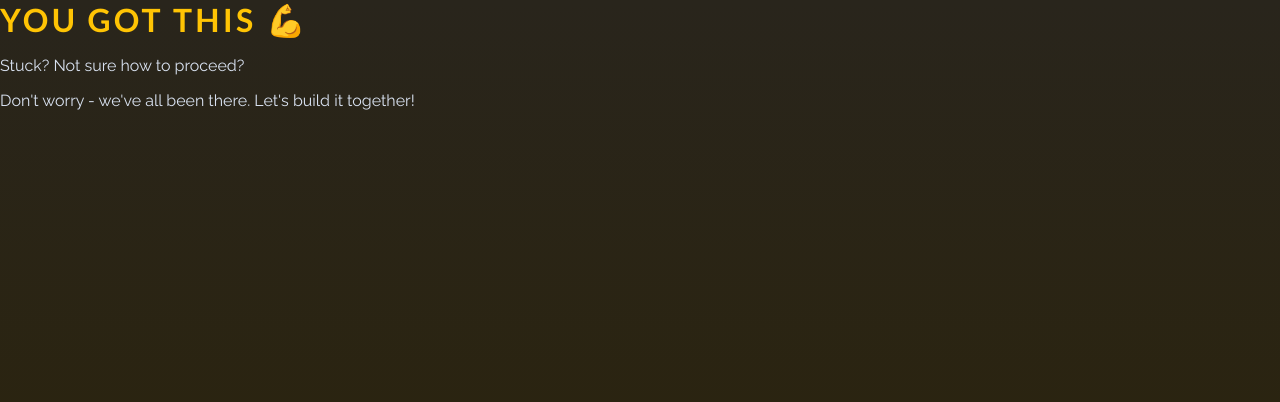
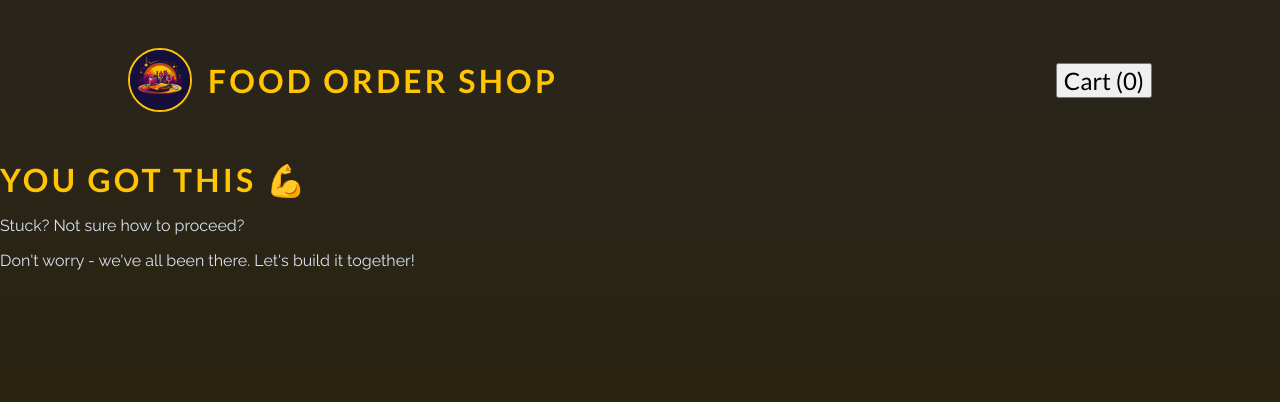
Before and after one commit to RiccardoAntonini95/FoodOrder, a React (Vite) app: page / in a window 1280 px wide. Shown: the top 402 px of the page. Built offline with nearby package versions, Linux system fonts and the light colour scheme.

Commit message:
header component

```diff
--- a/src/App.jsx
+++ b/src/App.jsx
@@ -1,6 +1,9 @@
+import Header from "./components/Header";
+
 function App() {
   return (
     <>
+    <Header />
       <h1>You got this 💪</h1>
       <p>Stuck? Not sure how to proceed?</p>
       <p>Don't worry - we've all been there. Let's build it together!</p>
--- /dev/null
+++ b/src/components/Header.jsx
@@ -0,0 +1,15 @@
+import logo from '../assets/logo.jpg'
+
+export default function Header() {
+  return (
+    <header id="main-header">
+      <div id="title">
+        <img src={logo} alt="App food logo" />
+        <h1>Food Order Shop</h1>
+      </div>
+      <nav>
+        <button>Cart (0)</button>
+      </nav>
+    </header>
+  );
+}
```
